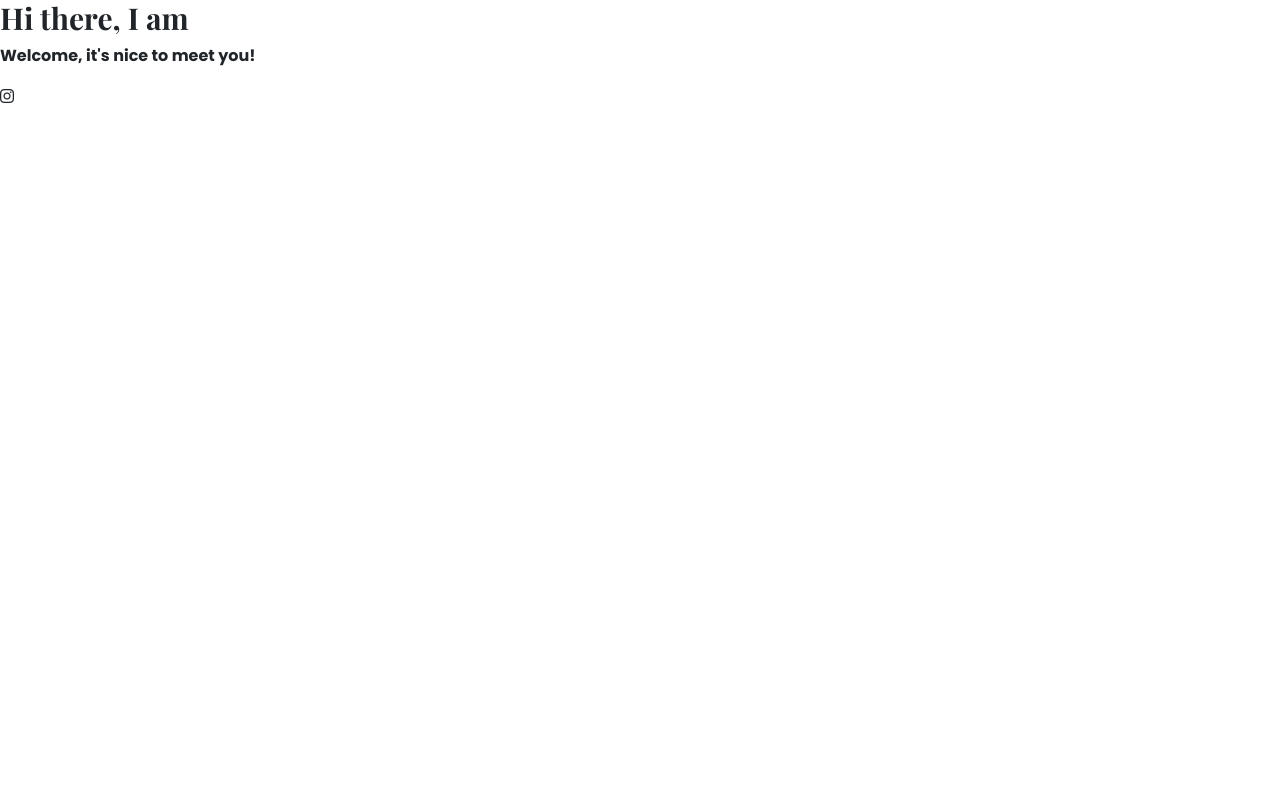
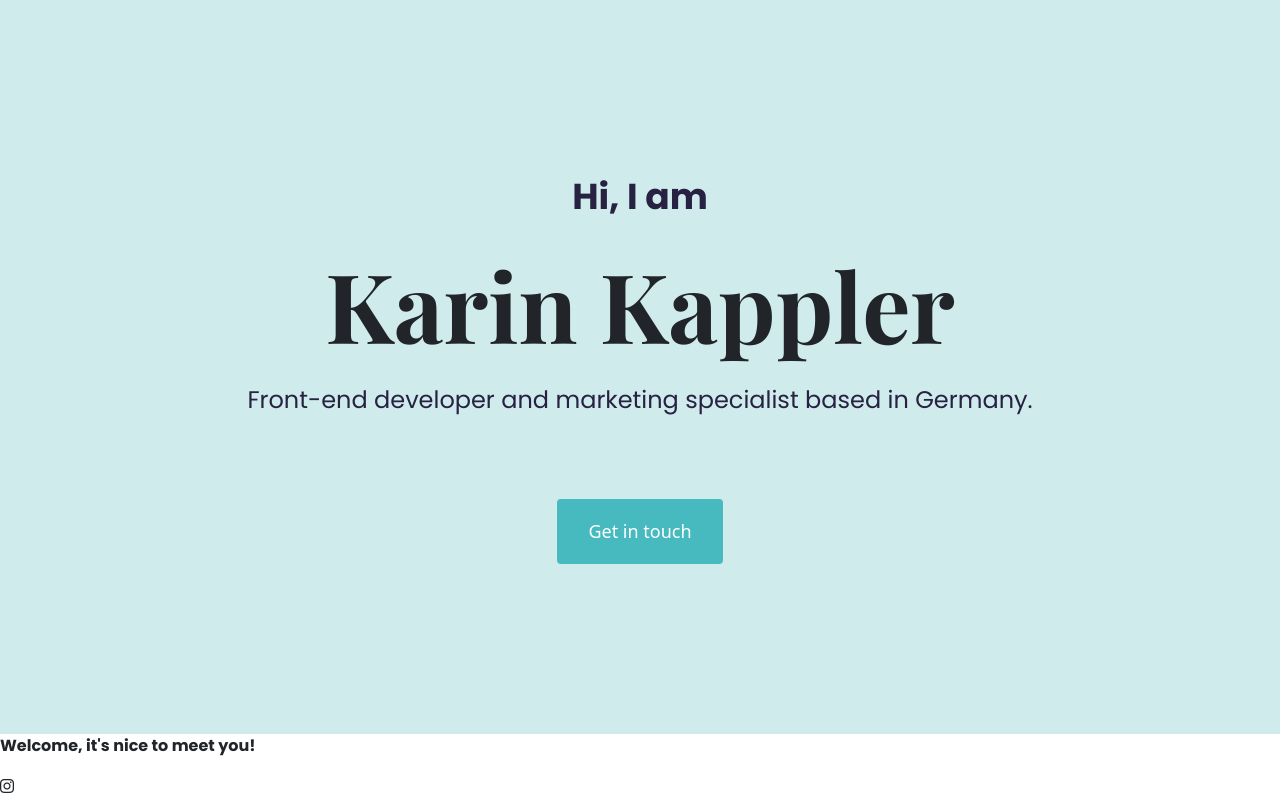
Before and after one commit to karin-mk/responsive-project, a plain HTML site: page index.html in a window 1280 px wide. Drawn offline with nearby package versions, Linux system fonts and the light colour scheme.

Commit message:
hero-styling

```diff
--- a/index.html
+++ b/index.html
@@ -32,7 +32,15 @@
     <link rel="stylesheet" href="src/styles.css" />
   </head>
   <body>
-    <h1>Hi there, I am</h1>
+    <div class="hero">
+      <p>Hi, I am</p>
+      <h1>Karin Kappler</h1>
+      <h2 class="mb-5">
+        Front-end developer and marketing specialist based in Germany.
+      </h2>
+      <button class="btn btn-hero">Get in touch</button>
+    </div>
+
     <p>Welcome, it's nice to meet you!</p>
     <footer><i class="fab fa-instagram"></i></footer>
   </body>
--- a/src/styles.css
+++ b/src/styles.css
@@ -1,9 +1,47 @@
+:root {
+  --primary-color: #46babe;
+  --secondary-color: #d0ebec;
+  --text-color: #272142;
+  --highlight-font: "Playfair Display", serif;
+}
+
 h1 {
-  font-size: 30px;
-  font-family: "Playfair Display", serif;
+  font-size: 96px;
+  font-family: var(--highlight-font);
+  line-height: 128px;
+}
+
+h2 {
+  font-family: "Poppins", sans-serif;
+  font-size: 24px;
 }
 
 p {
   font-family: "Poppins", sans-serif;
   font-weight: bold;
 }
+
+.btn-hero {
+  background-color: var(--primary-color);
+  color: white;
+  font-size: 18px;
+  border-radius: 4px;
+  padding: 18px 30px;
+  margin-top: 27px;
+}
+
+.hero {
+  text-align: center;
+  background-color: var(--secondary-color);
+  padding: 170px 0;
+}
+
+.hero h2 {
+  color: var(--text-color);
+  line-height: 2;
+}
+
+.hero p {
+  font-size: 36px;
+  color: var(--text-color);
+}
```
